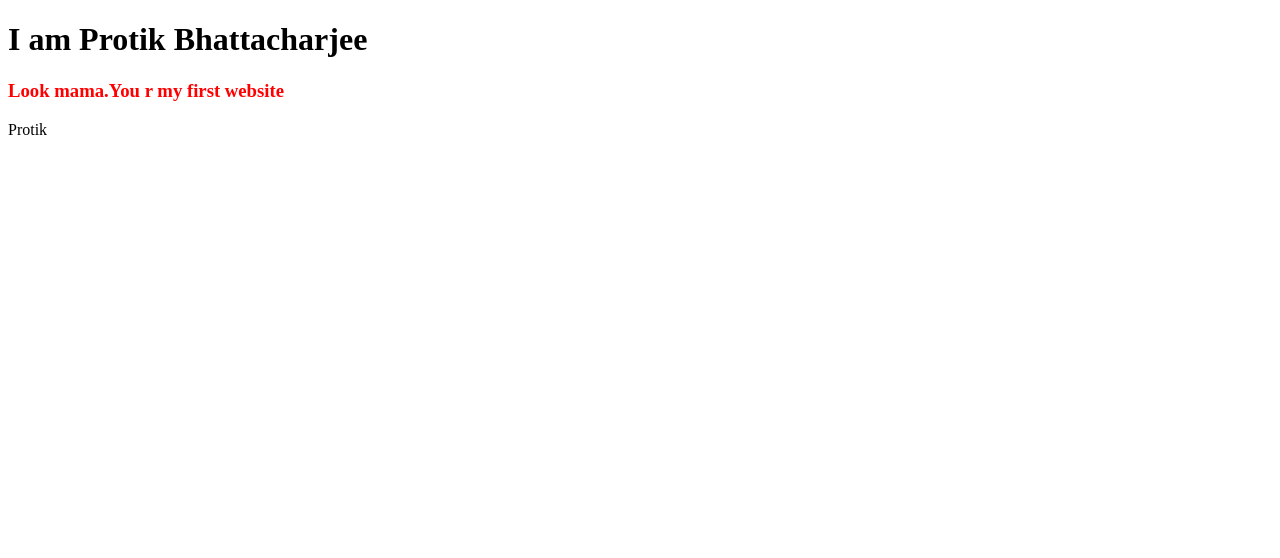
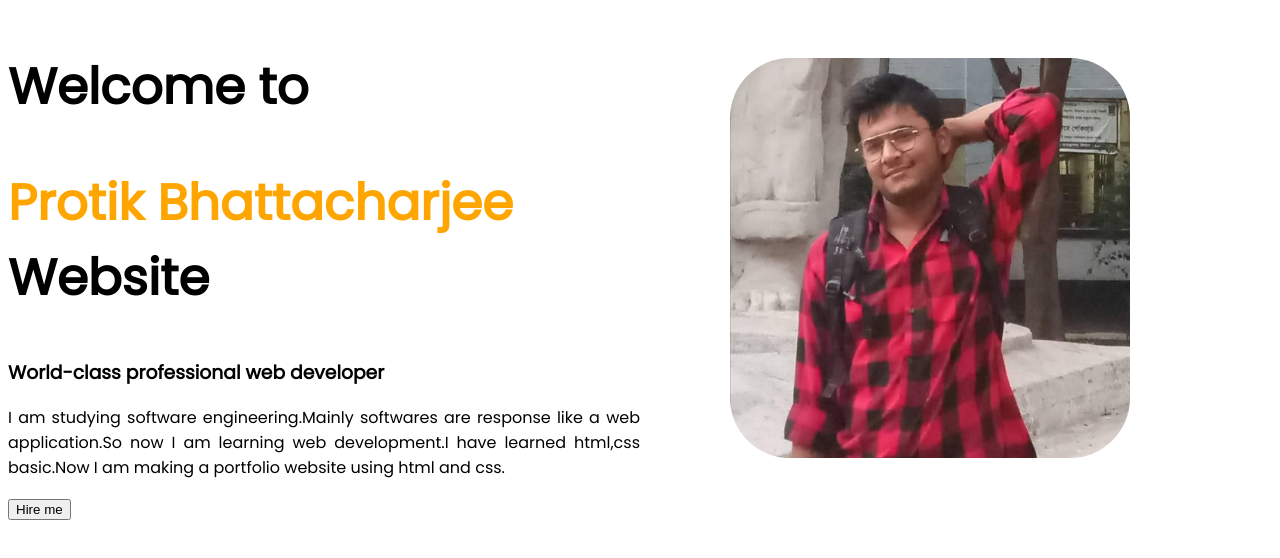
Before and after one commit to Protik768/My-first-website, a plain HTML site: page index.html in a window 1280 px wide. Drawn offline with Linux system fonts and the light colour scheme.

Commit message:
add portfolio

```diff
--- a/index.html
+++ b/index.html
@@ -5,11 +5,23 @@
      <meta http-equiv="X-UA-Compatible" content="IE=edge">
      <meta name="viewport" content="width=device-width, initial-scale=1.0">
      <title>My Web</title>
+     <link rel="preconnect" href="https://fonts.googleapis.com">
+     <link rel="preconnect" href="https://fonts.gstatic.com" crossorigin>
+     <link href="https://fonts.googleapis.com/css2?family=Poppins&display=swap" rel="stylesheet">
      <link rel="stylesheet" href="styles.css">
 </head>
 <body>
-     <h1>I am Protik Bhattacharjee</h1>
-     <H3>Look mama.You r my first website</H3>
-     <p>Protik</p>
+   <section id="first-box">
+     <div class="first-div">
+          <h1>Welcome to</h1>
+          <h1><span class="name">Protik Bhattacharjee</span> Website</h1>
+          <h3>World-class professional web developer</h3>
+         <p>I am studying software engineering.Mainly softwares are response like a web application.So now I am learning web development.I have learned html,css basic.Now I am making a portfolio website using html and css.</p>
+         <button>Hire me</button>
+     </div>
+     <div class="second-div">
+          <img src="images/profile.jpg" alt="profile">
+     </div>
+   </section>
 </body>
 </html>
--- a/styles.css
+++ b/styles.css
@@ -1,3 +1,34 @@
-h3{
-     color:red;
+body{
+     font-family: 'Poppins', sans-serif;
+     box-sizing: border-box;
 }
+h1{
+     font-size:50px;
+}
+.name{
+     color:orange;
+}
+#first-box{
+     height:200px;
+}
+.first-div{
+     width:50%;
+     float:left;
+}
+.first-div p{
+     text-align: justify;
+}
+.first-div button{
+
+}
+.second-div{
+     width:50%;
+     float:right;
+}
+.second-div img{
+     height:400px;
+     width:400px;
+     border-radius:60px;
+     margin-left:90px;
+     margin-top:50px;
+}
```
Also changed, not shown: images/profile.jpg (added).
